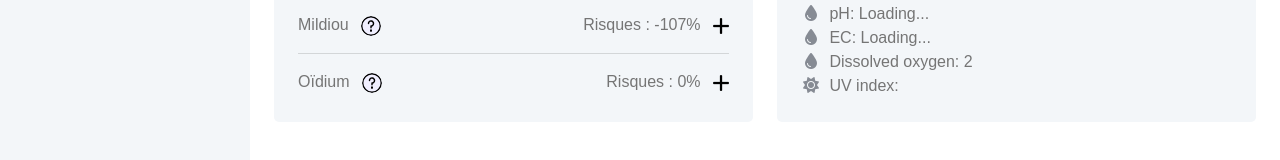
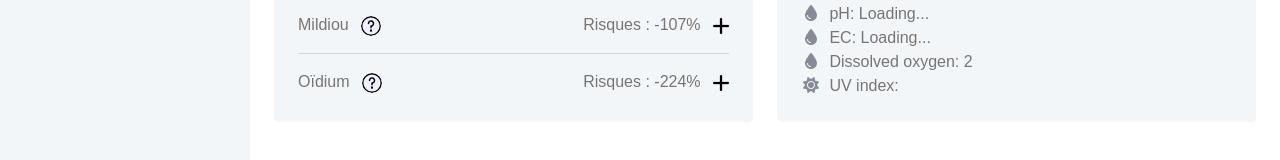
Before and after one commit to mujehoxe/HydroDiseasePredictor, a React (Vite) app: page /tableaudebord in a window 1280 px wide. Shown: the part 313-473 px from the top of the page. Built offline with nearby package versions, Linux system fonts and the light colour scheme; no server answers; sample sign-in values are in the browser's storage.

Commit message:
oidium risk calculation

```diff
--- a/src/js/diseaseRiskCalculator.js
+++ b/src/js/diseaseRiskCalculator.js
@@ -66,10 +66,9 @@ const diseaseRiskCalculators = {
            return Math.round(Math.min(risk, 100));
     },
     oidium: (temperature, humidity) => {
-      if (temperature < 18 || humidity < 40) return 0;
-      if (temperature >= 18 && temperature <= 28 && humidity >= 40 && humidity <= 60) return 50;
-      if (temperature > 28 && humidity > 60) return 70;
-      else return 75;
+     let risk = 0;
+      risk = 100 - Math.pow((temperature-18), 2);
+     return Math.round(Math.max(risk), 0);
     },
   };
 
```
